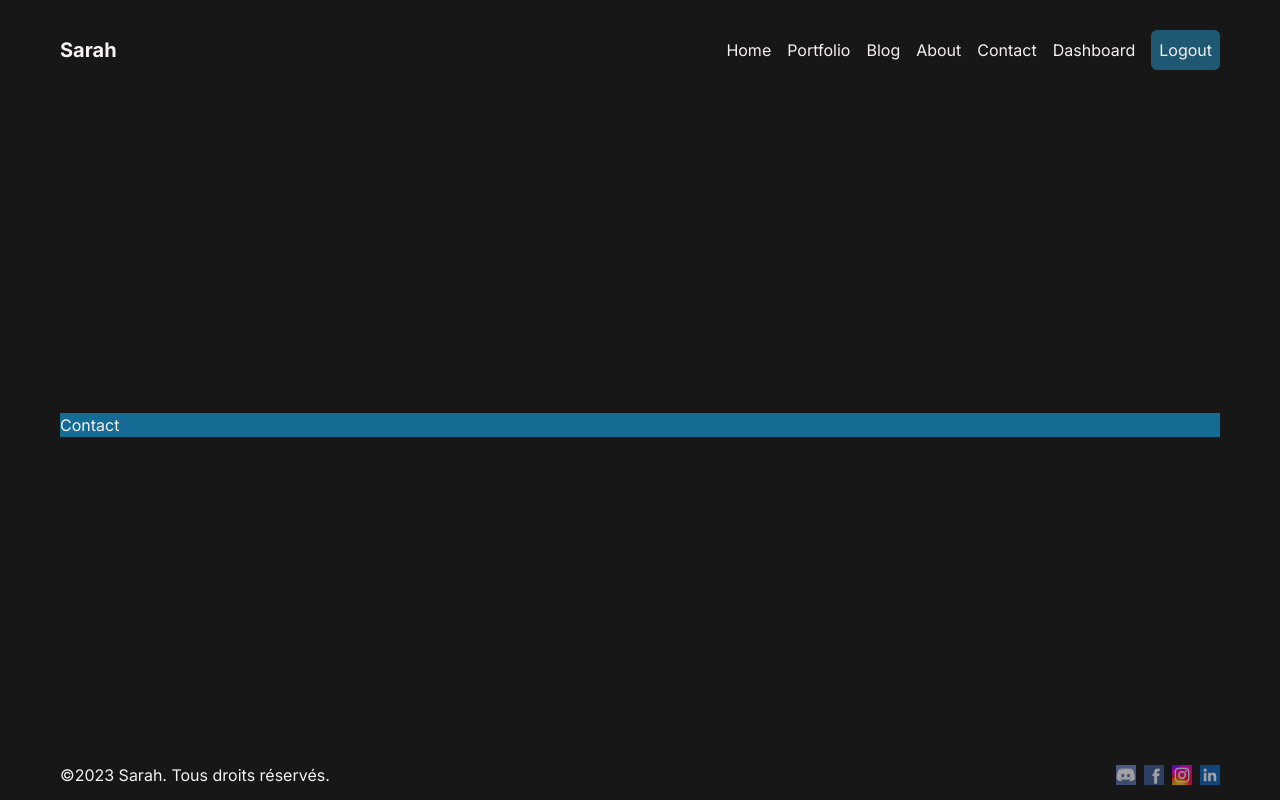
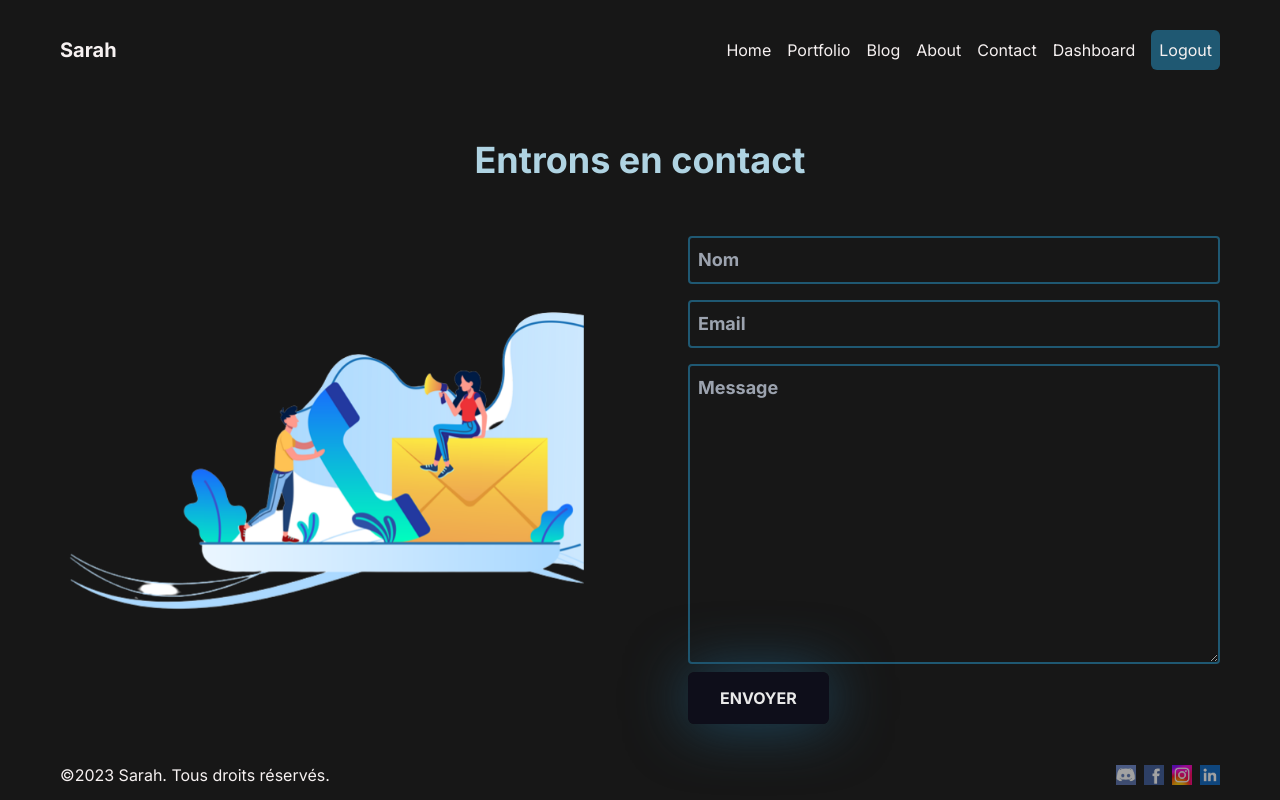
Before and after one commit to NMY0d4/Sarah_portefolio, a Next.js app: page /contact in a window 1280 px wide. Built offline with nearby package versions, Linux system fonts and the light colour scheme.

Commit message:
complete contact page and add image-move

```diff
--- a/src/app/about/page.jsx
+++ b/src/app/about/page.jsx
@@ -11,7 +11,7 @@ function About() {
         <Image
           src='/assets/img_about.jpg'
           fill={true}
-          alt=''
+          alt='Sarah portfolio A propos de mois'
           className='object-cover filter grayscale'
         />
         <div className='absolute bottom-5 left-5 bg-primaryDark p-2 rounded text-tertiary'>
--- a/src/app/contact/page.jsx
+++ b/src/app/contact/page.jsx
@@ -1,7 +1,38 @@
+import Button from '@/components/ui/button/Button';
+import Image from 'next/image';
 import React from 'react';
 
 function Contact() {
-  return <div className='bg-primary'>Contact</div>;
+  const inputStyle =
+    'w-full p-2 mb-4 border-[2px] border-primaryDark bg-transparent rounded outline-none text-tertiary text-lg font-bold';
+  return (
+    <div className=''>
+      <h1 className='text-4xl mb-14 text-center text-tertiary'>
+        Entrons en contact
+      </h1>
+      <div className='flex items-center gap-24'>
+        <div className='relative flex-1 h-[300px]'>
+          <Image
+            className='object-contain image-move'
+            src='/assets/contact-sarah.png'
+            fill={true}
+            alt='Sarah portfolio contact image'
+          />
+        </div>
+        <form className='flex-1'>
+          <input type='text' placeholder='Nom' className={inputStyle} />
+          <input type='email' placeholder='Email' className={inputStyle} />
+          <textarea
+            className={inputStyle}
+            placeholder='Message'
+            cols='30'
+            rows='10'
+          ></textarea>
+          <Button url='#' text='Envoyer' />
+        </form>
+      </div>
+    </div>
+  );
 }
 
 export default Contact;
--- a/src/app/globals.css
+++ b/src/app/globals.css
@@ -31,3 +31,16 @@ h1 {
 .big-container {
   @apply container max-w-[1366px] min-h-screen mx-auto px-[60px] flex flex-col justify-between;
 }
+
+.image-move {
+  animation: move 3s infinite ease alternate;
+}
+
+@keyframes move {
+  from {
+    transform: translateY(-15px);
+  }
+  to {
+    transform: translateY(0px) scale(1.03);
+  }
+}
--- a/src/app/page.jsx
+++ b/src/app/page.jsx
@@ -22,7 +22,7 @@ export default function Home() {
         <Image
           src={HeroImg}
           alt='Sarah portfolio Hero image'
-          className='w-full object-cover'
+          className='w-full object-cover image-move'
         />
       </div>
     </div>
```
